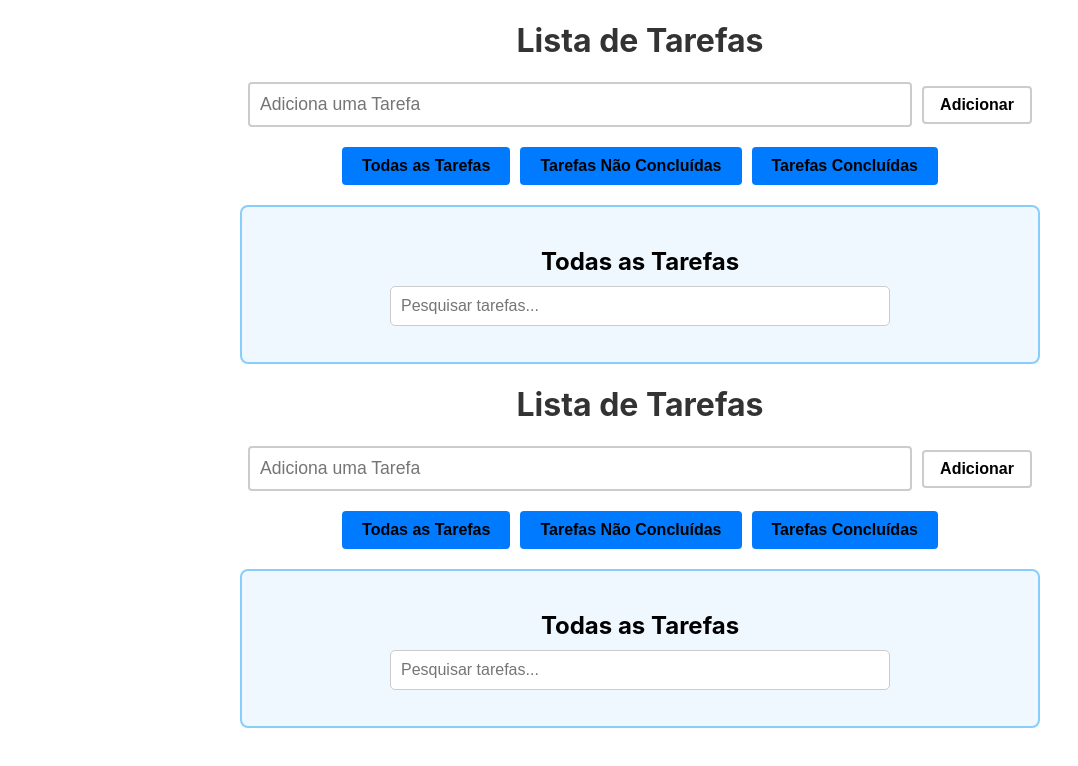
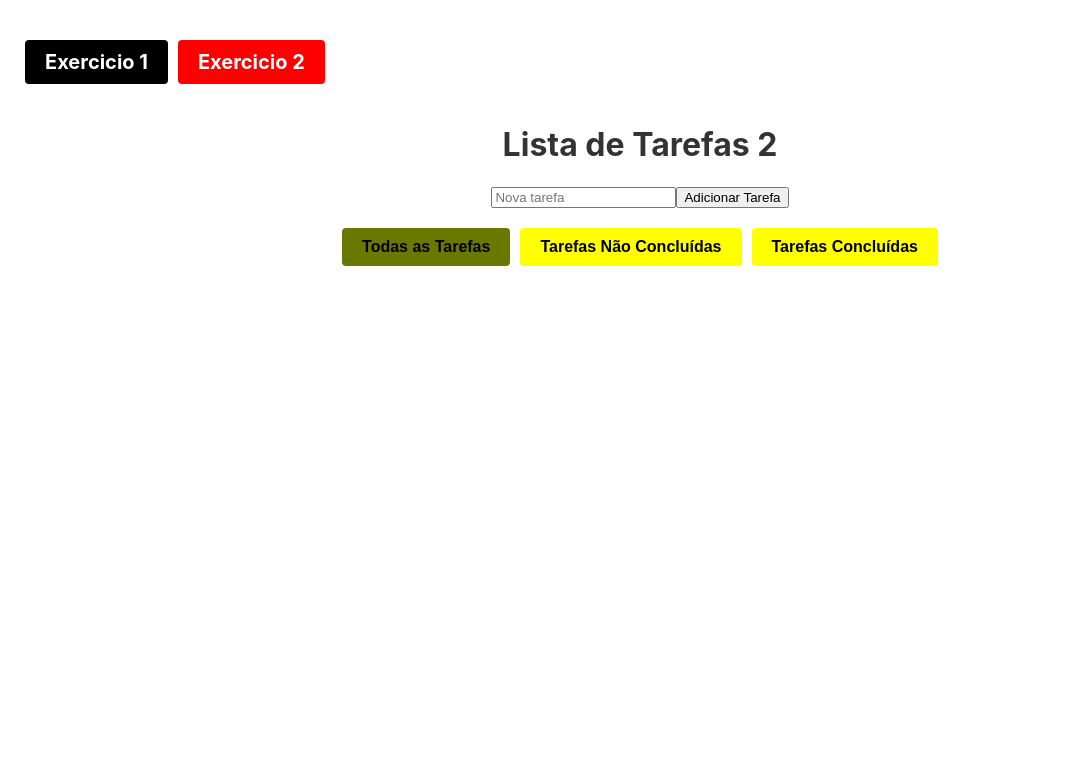
Before and after one commit to duarte99889/ListaTarefas, a React (Create React App) app: page /Ex2 in a window 1280 px wide. Shown: the top 766 px of the page, without its empty margins (0-1078 px from the left). Built offline with nearby package versions, Linux system fonts and the light colour scheme.

Commit message:
proptypes, useeffect e reactcontext (ciração do contexto tarefa)

```diff
--- a/package.json
+++ b/package.json
@@ -6,9 +6,12 @@
     "@testing-library/jest-dom": "^5.17.0",
     "@testing-library/react": "^13.4.0",
     "@testing-library/user-event": "^13.5.0",
+    "prop-types": "^15.8.1",
     "react": "^18.3.1",
     "react-dom": "^18.3.1",
+    "react-router-dom": "^6.27.0",
     "react-scripts": "5.0.1",
+    "styled-components": "^6.1.13",
     "web-vitals": "^2.1.4"
   },
   "scripts": {
--- a/src/App.js
+++ b/src/App.js
@@ -1,13 +1,65 @@
 import React from 'react';
+import { BrowserRouter as Router, Routes, Link, Route, useLocation } from 'react-router-dom';
+import styled from 'styled-components';
 import Ex1 from './Exercicio1/Ex1';
 import Ex2 from './Exercicio2/Ex2';
+import PropTypes from 'prop-types';
+
+const NavContainer = styled.nav`
+  display: flex;
+  justify-content: left;
+  padding: 20px;
+  margin: 20px 0;
+`;
+
+const NavButton = styled(Link)`
+  margin: 0 5px;
+  padding: 10px 20px;
+  border: none;
+  background-color: ${(props) => (props.active ? 'red' : 'black')}; // Active color based on prop
+  font-weight: bold;
+  color: white;
+  font-size: 20px;
+  cursor: pointer;
+  border-radius: 4px;
+  text-decoration: none; // Remove underline from links
+  transition: background-color 0.3s;
+
+  &:hover {
+    background-color: ${(props) => (props.active ? 'darkred' : '#333')};
+  }
+`;
+
+NavButton.propTypes = {
+  active: PropTypes.bool.isRequired, // 'active' é um booleano obrigatório
+};
+
+function Navigation() {
+  const location = useLocation();
+
+  return (
+    <NavContainer>
+      <NavButton to="/Ex1" active={location.pathname === '/Ex1'}>
+        Exercicio 1
+      </NavButton>
+      <NavButton to="/Ex2" active={location.pathname === '/Ex2'}>
+        Exercicio 2
+      </NavButton>
+    </NavContainer>
+  );
+}
 
 function App() {
   return (
-    <div>
-      <Ex1 />
-      <Ex2 />
-    </div>
+    <Router>
+      <div>
+        <Navigation />
+      </div>
+      <Routes>
+        <Route path="/Ex1" element={<Ex1 />} />
+        <Route path="/Ex2" element={<Ex2 />} />
+      </Routes>
+    </Router>
   );
 }
 
--- a/src/Exercicio1/Ex1.js
+++ b/src/Exercicio1/Ex1.js
@@ -42,7 +42,7 @@ function Ex1() {
 
   return (
     <div className="app-container">
-      <h1>Lista de Tarefas</h1>
+      <h1>Lista de Tarefas 1</h1>
       <CriarTarefa adicionarTarefa={adicionarTarefa} />
 
       <div className="navegacao">
--- /dev/null
+++ b/src/Exercicio2/ContextoTarefa.js
@@ -0,0 +1,47 @@
+// ContextoTarefa.js
+import React, { createContext, useState } from 'react';
+
+export const TodosContext = createContext();
+
+export function TodosProvider({ children }) {
+  const [todos, setTodos] = useState([]);
+  const [secaoAtiva, setSecaoAtiva] = useState('todas'); // 'todas', 'naoConcluidas', 'concluidas'
+
+  const adicionarTarefa = (texto) => {
+    setTodos([...todos, { id: Date.now(), texto, concluida: false, editando: false }]);
+  };
+
+  const marcarConcluida = (id) => {
+    const novasTarefas = todos.map((todo) =>
+      todo.id === id ? { ...todo, concluida: !todo.concluida } : todo
+    );
+    setTodos(novasTarefas);
+  };
+
+  const removerTarefa = (id) => {
+    const novasTarefas = todos.filter((todo) => todo.id !== id);
+    setTodos(novasTarefas);
+  };
+
+  const ativarSecao = (secao) => {
+    setSecaoAtiva(secao);
+  };
+
+  const tarefasFiltradas = () => {
+    if (secaoAtiva === 'concluidas') return todos.filter((todo) => todo.concluida);
+    if (secaoAtiva === 'naoConcluidas') return todos.filter((todo) => !todo.concluida);
+    return todos;
+  };
+
+  const value = {
+    todos,
+    adicionarTarefa,
+    marcarConcluida,
+    removerTarefa,
+    secaoAtiva,
+    ativarSecao,
+    tarefasFiltradas,
+  };
+
+  return <TodosContext.Provider value={value}>{children}</TodosContext.Provider>;
+}
--- a/src/Exercicio2/Ex2.js
+++ b/src/Exercicio2/Ex2.js
@@ -1,95 +1,32 @@
-import '../App.css';
+// Ex2.js
+import React from 'react';
+import styled from 'styled-components';
 import CriarTarefa from './criarTarefa2';
 import ListaTarefas from './TempListaTarefas2';
-import React, { useState } from 'react';
+import NavegacaoTarefas from './NavegacaoTarefas';
+import { TodosProvider } from './ContextoTarefa';
+
+const AppContainer = styled.div`
+  width: 90%;
+  margin: 0 auto;
+  max-width: 800px;
+  text-align: center;
+`;
+
+const Titulo = styled.h1`
+  color: #333;
+`;
 
 function Ex2() {
-  const [todos, setTodos] = useState([]);
-  const [secaoAtiva, setSecaoAtiva] = useState('todas');
-
-  const adicionarTarefa = (texto) => {
-    setTodos([...todos, { id: Date.now(), texto, concluida: false, editando: false }]);
-  };
-
-  const marcarConcluida = (id) => {
-    const novasTarefas = todos.map((todo) =>
-      todo.id === id ? { ...todo, concluida: !todo.concluida } : todo
-    );
-    setTodos(novasTarefas);
-  };
-
-  const editarTarefa = (id, novoTexto) => {
-    const novasTarefas = todos.map((todo) =>
-      todo.id === id ? { ...todo, texto: novoTexto, editando: false } : todo
-    );
-    setTodos(novasTarefas);
-  };
-
-  const ativarEdicao = (id) => {
-    const novasTarefas = todos.map((todo) =>
-      todo.id === id ? { ...todo, editando: true } : todo
-    );
-    setTodos(novasTarefas);
-  };
-
-  const removeTodo = (id) => {
-    const novasTarefas = todos.filter((todo) => todo.id !== id);
-    setTodos(novasTarefas);
-  };
-
-  const tarefasConcluidas = todos.filter((todo) => todo.concluida);
-  const tarefasNaoConcluidas = todos.filter((todo) => !todo.concluida);
-
   return (
-    <div className="app-container">
-      <h1>Lista de Tarefas</h1>
-      <CriarTarefa adicionarTarefa={adicionarTarefa} />
-
-      <div className="navegacao">
-        <button onClick={() => setSecaoAtiva('todas')}>Todas as Tarefas</button>
-        <button onClick={() => setSecaoAtiva('naoConcluidas')}>Tarefas Não Concluídas</button>
-        <button onClick={() => setSecaoAtiva('concluidas')}>Tarefas Concluídas</button>
-      </div>
-
-      {secaoAtiva === 'todas' && (
-        <section className="section todas-tarefas">
-          <h2>Todas as Tarefas</h2>
-          <ListaTarefas
-            tarefas={todos}
-            removerTarefa={removeTodo}
-            editarTarefa={editarTarefa}
-            ativarEdicao={ativarEdicao}
-            marcarConcluida={marcarConcluida}
-          />
-        </section>
-      )}
-
-      {secaoAtiva === 'naoConcluidas' && (
-        <section className="section nao-concluidas">
-          <h2>Tarefas Não Concluídas</h2>
-          <ListaTarefas
-            tarefas={tarefasNaoConcluidas}
-            removerTarefa={removeTodo}
-            editarTarefa={editarTarefa}
-            ativarEdicao={ativarEdicao}
-            marcarConcluida={marcarConcluida}
-          />
-        </section>
-      )}
-
-      {secaoAtiva === 'concluidas' && (
-        <section className="section concluidas">
-          <h2>Tarefas Concluídas</h2>
-          <ListaTarefas
-            tarefas={tarefasConcluidas}
-            removerTarefa={removeTodo}
-            editarTarefa={editarTarefa}
-            ativarEdicao={ativarEdicao}
-            marcarConcluida={marcarConcluida}
-          />
-        </section>
-      )}
-    </div>
+    <TodosProvider>
+      <AppContainer>
+        <Titulo>Lista de Tarefas 2</Titulo>
+        <CriarTarefa />
+        <NavegacaoTarefas />
+        <ListaTarefas />
+      </AppContainer>
+    </TodosProvider>
   );
 }
 
--- /dev/null
+++ b/src/Exercicio2/NavegacaoTarefas.js
@@ -0,0 +1,45 @@
+// NavegacaoTarefas.js
+import React, { useContext } from 'react';
+import styled from 'styled-components';
+import { TodosContext } from './ContextoTarefa';
+
+const NavegacaoContainer = styled.div`
+  margin-top: 20px;
+`;
+
+const BotaoNavegacao = styled.button`
+  margin: 0 5px;
+  padding: 10px 20px;
+  border: none;
+  background-color: ${(props) => (props.active ? '#697900' : 'yellow')};
+  font-weight: bold;
+  color: ${(props) => (props.active ? 'black' : 'black')};
+  font-size: 16px;
+  cursor: pointer;
+  border-radius: 4px;
+  transition: background-color 0.3s;
+
+  &:hover {
+    background-color: ${(props) => (props.active ? '#697900' : '#697900')};
+  }
+`;
+
+function NavegacaoTarefas() {
+  const { secaoAtiva, ativarSecao } = useContext(TodosContext);
+
+  return (
+    <NavegacaoContainer>
+      <BotaoNavegacao active={secaoAtiva === 'todas'} onClick={() => ativarSecao('todas')}>
+        Todas as Tarefas
+      </BotaoNavegacao>
+      <BotaoNavegacao active={secaoAtiva === 'naoConcluidas'} onClick={() => ativarSecao('naoConcluidas')}>
+        Tarefas Não Concluídas
+      </BotaoNavegacao>
+      <BotaoNavegacao active={secaoAtiva === 'concluidas'} onClick={() => ativarSecao('concluidas')}>
+        Tarefas Concluídas
+      </BotaoNavegacao>
+    </NavegacaoContainer>
+  );
+}
+
+export default NavegacaoTarefas;
--- a/src/Exercicio2/TempListaTarefas2.js
+++ b/src/Exercicio2/TempListaTarefas2.js
@@ -1,37 +1,27 @@
-import React, { useState } from 'react';
-import Tarefa from './Tarefa2';
+// TempListaTarefas2.js
+import React, { useContext } from 'react';
+import { TodosContext } from './ContextoTarefa';
 
-const ListaTarefas = ({ tarefas, removerTarefa, editarTarefa, ativarEdicao, marcarConcluida }) => {
-  const [termoPesquisa, setTermoPesquisa] = useState('');
-
-  const tarefasFiltradas = tarefas.filter((tarefa) =>
-    tarefa.texto.toLowerCase().includes(termoPesquisa.toLowerCase())
-  );
+function ListaTarefas() {
+  const { tarefasFiltradas, marcarConcluida, removerTarefa } = useContext(TodosContext);
+  const tarefas = tarefasFiltradas();
 
   return (
-    <div>
-      <input
-        type="text"
-        placeholder="Pesquisar tarefas..."
-        value={termoPesquisa}
-        onChange={(e) => setTermoPesquisa(e.target.value)}
-        className="campo-pesquisa"
-      />
-
-      <ul>
-        {tarefasFiltradas.map((tarefa) => (
-          <Tarefa
-            key={tarefa.id}
-            tarefa={tarefa}
-            removerTarefa={() => removerTarefa(tarefa.id)}
-            editarTarefa={(novoTexto) => editarTarefa(tarefa.id, novoTexto)}
-            ativarEdicao={() => ativarEdicao(tarefa.id)}
-            marcarConcluida={() => marcarConcluida(tarefa.id)}
-          />
-        ))}
-      </ul>
-    </div>
+    <ul>
+      {tarefas.map((todo) => (
+        <li key={todo.id}>
+          <span
+          >
+            {todo.texto}
+          </span>
+          <button onClick={() => marcarConcluida(todo.id)}>
+            {todo.concluida ? 'Desmarcar' : 'Concluir'}
+          </button>
+          <button onClick={() => removerTarefa(todo.id)}>Remover</button>
+        </li>
+      ))}
+    </ul>
   );
-};
+}
 
 export default ListaTarefas;
--- a/src/Exercicio2/criarTarefa2.js
+++ b/src/Exercicio2/criarTarefa2.js
@@ -1,27 +1,26 @@
-import React, { useState } from 'react';
+import React, { useContext, useState } from 'react';
+import { TodosContext } from './ContextoTarefa';
 
-const CriarTarefa = ({ adicionarTarefa }) => {
-  const [input, setInput] = useState('');
+function CriarTarefa() {
+  const [texto, setTexto] = useState('');
+  const { adicionarTarefa } = useContext(TodosContext);
 
-  const Adiciona = (e) => {
-    e.preventDefault();
-    if (input) {
-      adicionarTarefa(input);
-      setInput('');
-    }
+  const handleAdicionar = () => {
+    adicionarTarefa(texto);
+    setTexto('');
   };
 
   return (
-    <form onSubmit={Adiciona}>
+    <div>
       <input
         type="text"
-        value={input}
-        onChange={(e) => setInput(e.target.value)}
-        placeholder="Adiciona uma Tarefa"
+        value={texto}
+        onChange={(e) => setTexto(e.target.value)}
+        placeholder="Nova tarefa"
       />
-      <button type="submit">Adicionar</button>
-    </form>
+      <button onClick={handleAdicionar}>Adicionar Tarefa</button>
+    </div>
   );
-};
+}
 
 export default CriarTarefa;
```
Also changed, not shown: 2 other files (tests, documents, lock files or other folders).
